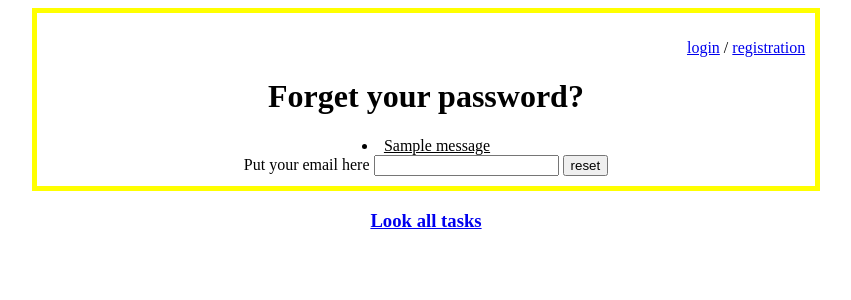
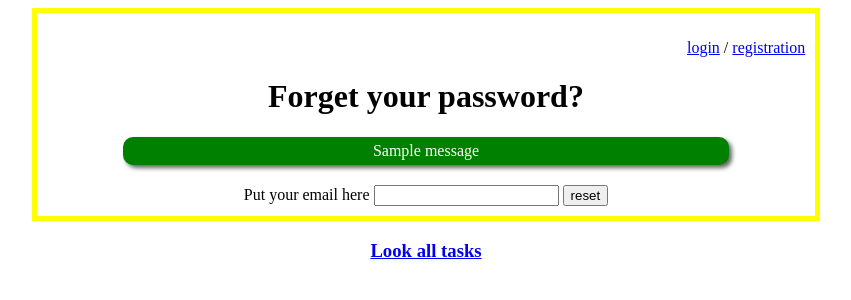
Before and after one commit to nbowisdar/todo-list, a Django app: page /forget-password/ in a window 1280 px wide. Shown: the top 300 px of the page, without its empty margins (214-1065 px from the left). Run offline with Django 4.2, Linux system fonts and the light colour scheme; tables that the repository leaves empty hold one stand-in row (values such as "Sample post"); one stand-in notice (Sample message) is shown.

Commit message:
add_messages

```diff
--- /dev/null
+++ b/todo/static/todo/css/style.css
@@ -0,0 +1,36 @@
+.center {
+    margin: auto;
+    width: 60%;
+    border: 5px solid #FFFF00;
+    padding: 10px;
+    }
+.cent {
+    text-align: center;
+}
+
+/*
+ *Add default styling for messages.
+ */
+ .message {
+	border-radius: 10px;
+	box-shadow: 3px 3px 4px 0px rgba(50, 50, 50, 0.75);
+	color: white;
+	margin-bottom: 20px;
+	margin-left: auto;
+	margin-right: auto;
+	padding-bottom: 5px;
+	padding-top: 5px;
+	text-align: center;
+	width: 80%;
+}
+
+/*
+ * Give the various message types the correct colors
+ */
+.message.success {
+	background-color: green;
+}
+
+.message.error {
+	background-color: red;
+}
--- a/todo/static/todo/css/test.css
+++ /dev/null
@@ -1,9 +0,0 @@
-.center {
-    margin: auto;
-    width: 60%;
-    border: 5px solid #FFFF00;
-    padding: 10px;
-    }
-.cent {
-    text-align: center;
-}
--- a/todo/templates/todo/base_template/header.html
+++ b/todo/templates/todo/base_template/header.html
@@ -6,7 +6,7 @@
     <meta http-equiv="X-UA-Compatible" content="IE=edge">
     <meta name="viewport" content="width=device-width, initial-scale=1.0">
     <title>{{ title }}</title>
-    <link rel="stylesheet" href="{% static 'todo/css/test.css' %}">
+    <link rel="stylesheet" href="{% static 'todo/css/style.css' %}">
 
 </head>
 <body>
--- a/todo/templates/todo/reg/forget_password.html
+++ b/todo/templates/todo/reg/forget_password.html
@@ -5,11 +5,11 @@
     <h1> Forget your password? </h1>
 
     {% if messages %}
-    {% for message in messages %}
-    <u class="message" >
-    <li {% if message.tags %} class="{{message.tags}}" {% endif %} >{{ message }}</li>
-    </u>
-    {% endfor %}
+    <div class="messages">
+        {% for message in messages %}
+        <p class="message {{ message.tags }}">{{ message }}</p>
+        {% endfor %}
+    </div>
     {% endif %}
 
     <form action="" method="post">
--- a/todo/templates/todo/reg/login.html
+++ b/todo/templates/todo/reg/login.html
@@ -2,7 +2,7 @@
 
 {% block content %}
 <div class="cent">
-<h1>Login</h1>
+<h1 >Login</h1>
 <form action="" method="post" >
     {% csrf_token %}
     <p style="color: red;" >{{ form.error }}</p>
@@ -10,5 +10,6 @@
     <p>{{ form.password.label_tag }} {{ form.password }}</p>
     <input type="submit" value="login">
 </form>
+<a href="{% url 'f-password' %}">Forget your password?</a>
 </div>
 {% endblock %}
--- a/todo/urls.py
+++ b/todo/urls.py
@@ -16,5 +16,5 @@ urlpatterns = [
     path('registration/', views.RegisterUser.as_view(), name='register'),
     path('info/', views.show_info),
     path('send-mail/', views.mail),
-    path('forget-password/', views.forget_password)
+    path('forget-password/', views.forget_password, name='f-password')
 ]
```
